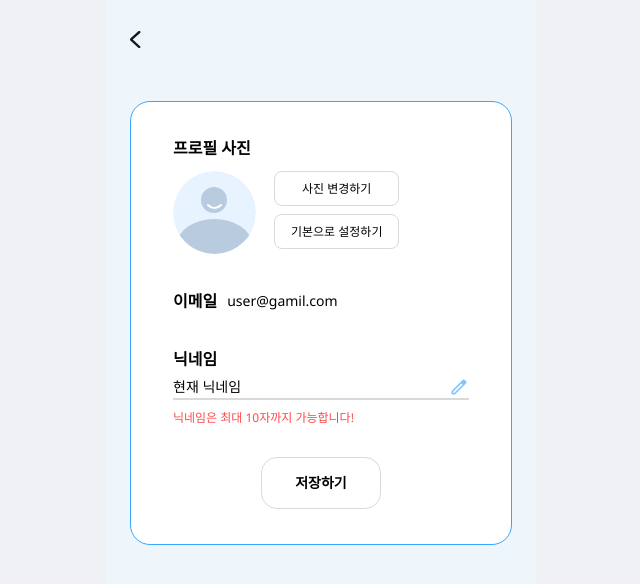
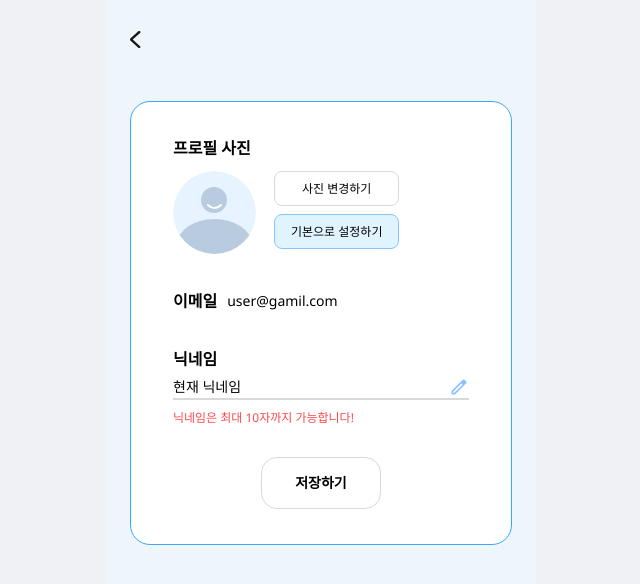
Before and after one commit to ToothDay/Front-Dev, a Next.js app: page /my-page/edit in a window 1280 px wide. In both pictures the pointer is over the button "기본으로 설정하기". Shown: the top 584 px of the page, without its empty margins (319-959 px from the left). Built offline with nearby package versions, Linux system fonts and the light colour scheme.

Commit message:
[15] feat : 기본으로 설정하기 hover css 추가

```diff
--- a/src/app/my-page/edit/page.module.scss
+++ b/src/app/my-page/edit/page.module.scss
@@ -70,6 +70,10 @@
   border: 1px solid #d9d9d9;
   word-break: keep-all;
   white-space: nowrap;
+  &:hover {
+    background-color: $lightblue;
+    border: 1px solid $blue;
+  }
 }
 
 .imgText {
```
